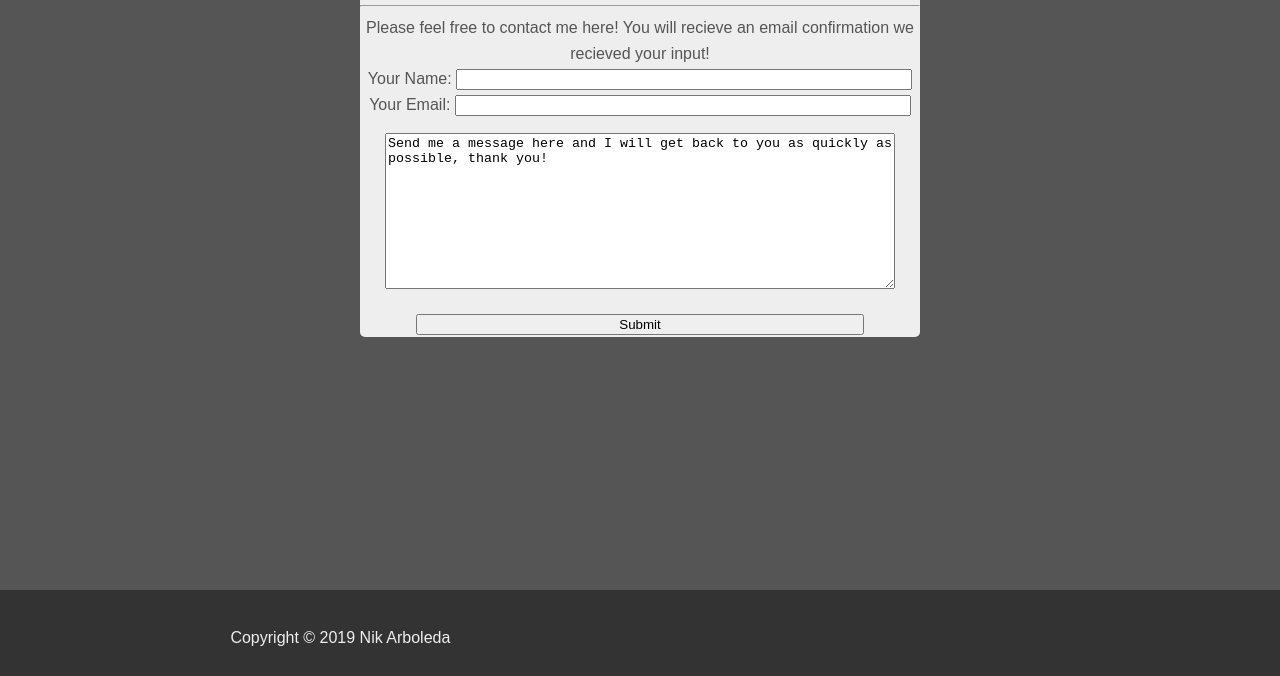
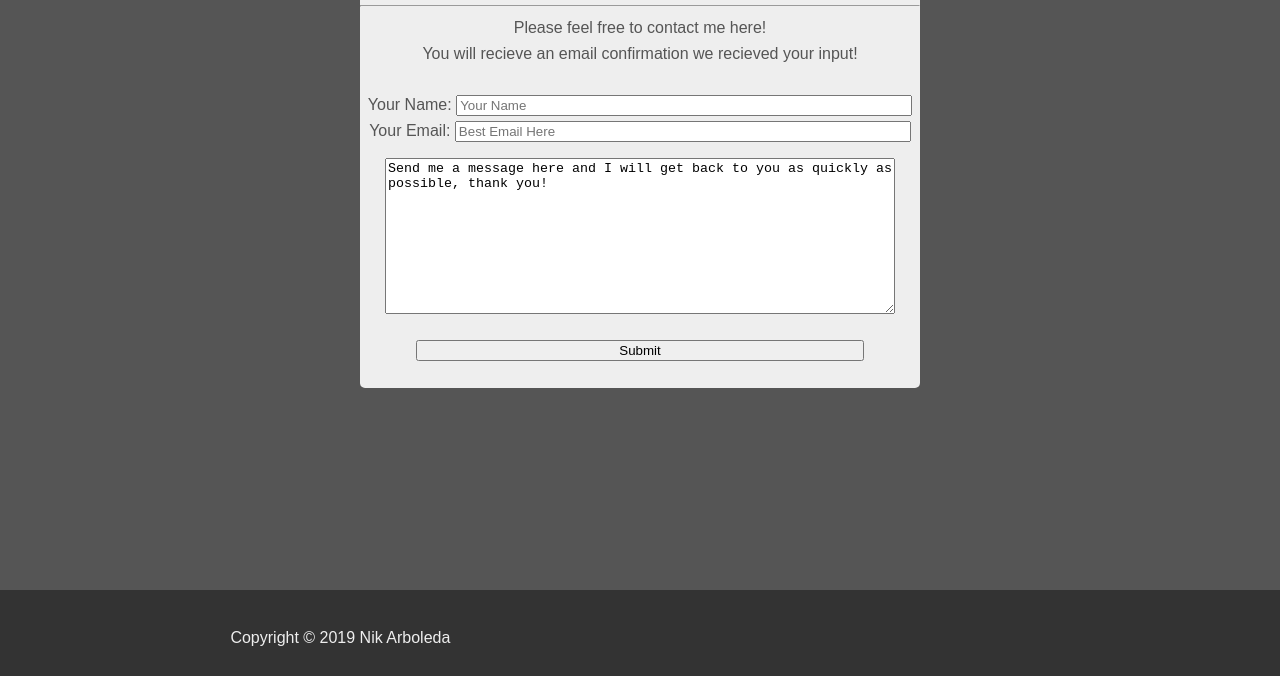
Before and after one commit to AmericanNik/AmericanNik.github.io, a plain HTML site: page contact.html in a window 1280 px wide. Shown: the part 124-800 px from the top of the page. Drawn offline with Linux system fonts and the light colour scheme.

Commit message:
getting there

```diff
--- a/contact.html
+++ b/contact.html
@@ -26,16 +26,20 @@
     <div class="container" id="contactform">
         <h1>Contact Me!</h1>
         <hr>
-        <p>Please feel free to contact me here! You will recieve an email confirmation we recieved your input!</p>
+        <p>Please feel free to contact me here!</p>
+        <p> You will recieve an email confirmation we recieved your input!</p>
+        <br>
 
     <form class="contactForm" action="">
         <label for="">Your Name:</label>
-        <input type="text"><br>
+        <input type="text" placeholder="Your Name"><br>
         <label for="Email">Your Email:</label>
-        <input type="text" name="" id=""><br>
+        <input type="text" name="" id="" placeholder="Best Email Here"><br>
         <textarea rows="10" cols="30">Send me a message here and I will get back to you as quickly as possible, thank you!</textarea>
         <br>
         <input type="submit">
+        <br>
+        <br>
     </form>
     </div>
 
```
